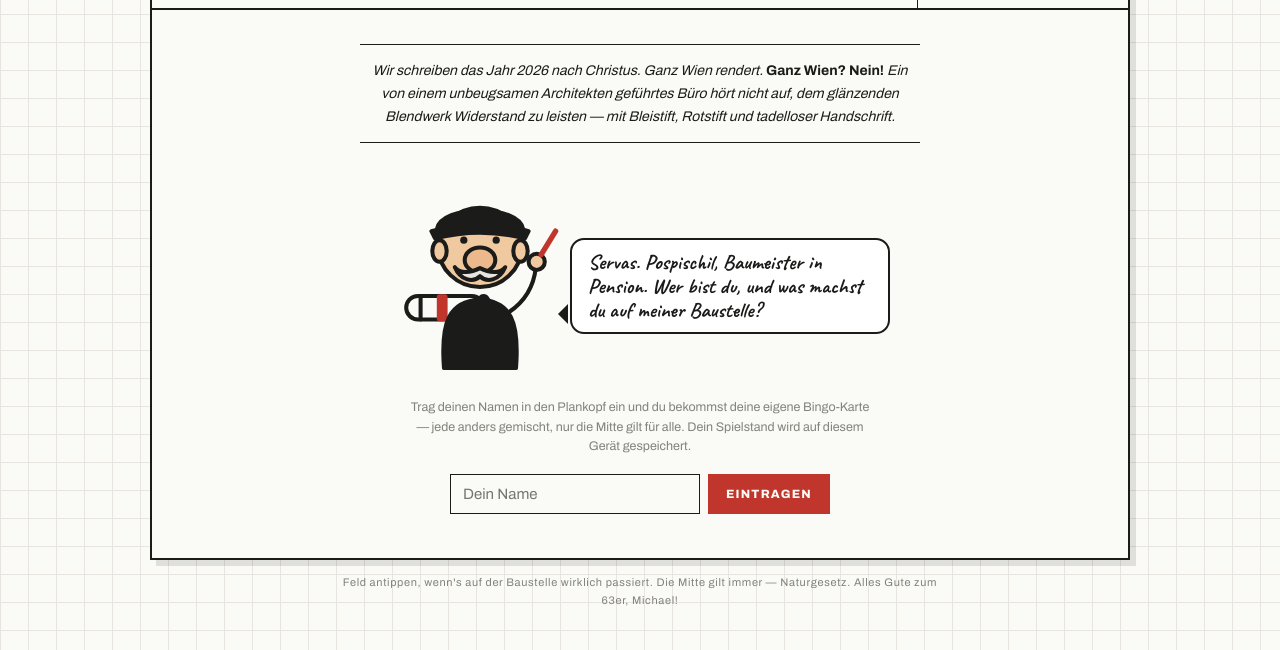
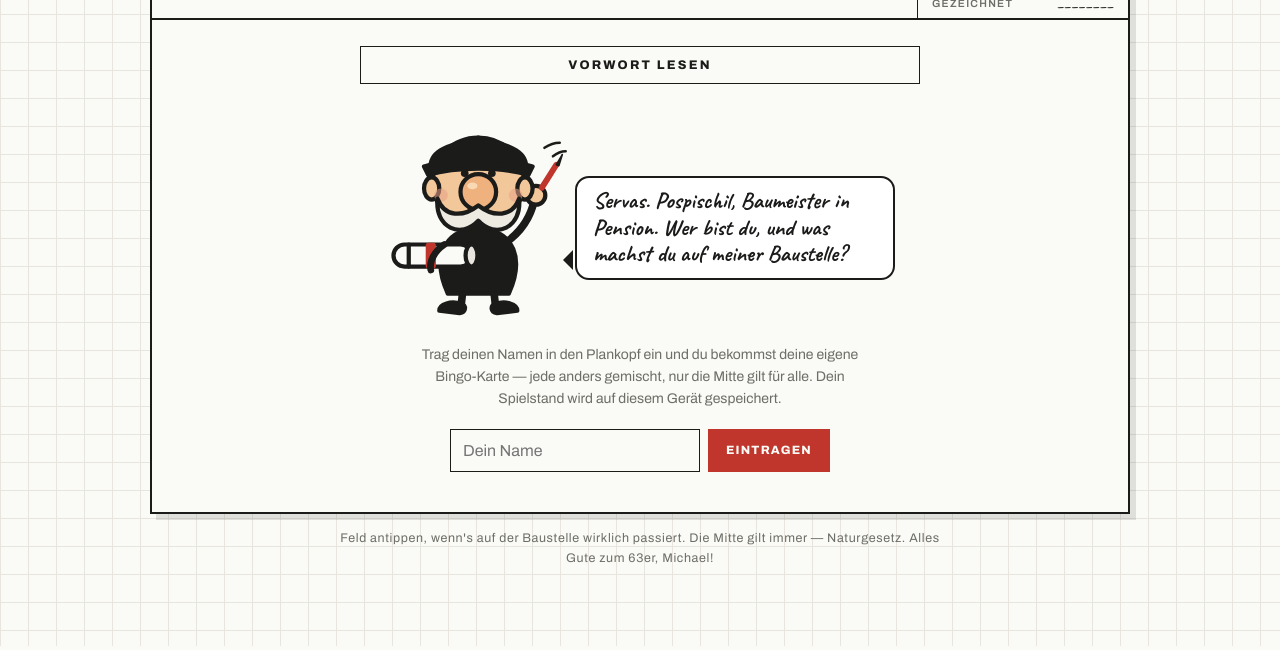
Before and after one commit to bernhardhack/baustellen-bingo, a plain HTML site: page index.html in a window 1280 px wide. Shown: the part 154-804 px from the top of the page. Drawn offline with Linux system fonts and the light colour scheme.

Commit message:
UX-Sanierung: groessere Schrift, Vorwort einklappbar, Grid-Statik saniert, Pospischil rundlicher

```diff
--- a/index.html
+++ b/index.html
@@ -21,8 +21,9 @@
     background-size: 28px 28px, 28px 28px, auto;
     color: var(--ink);
     font-family: 'Archivo', 'Helvetica Neue', Helvetica, Arial, sans-serif;
-    padding: 20px 14px 40px;
+    padding: 20px 12px 40px;
     display: flex; flex-direction: column; align-items: center;
+    overflow-x: hidden;
   }
   .frame {
     width: 100%; max-width: 980px; background: var(--paper);
@@ -33,28 +34,35 @@
   .plankopf { display: grid; grid-template-columns: 1fr auto; border-bottom: 2px solid var(--ink); }
   @media (max-width: 560px) { .plankopf { grid-template-columns: 1fr; } .plankopf-main { border-right: none !important; border-bottom: 1px solid var(--ink); } }
   .plankopf-main { padding: 18px 20px 14px; border-right: 1px solid var(--ink); }
-  .eyebrow { font-size: 11px; letter-spacing: 0.22em; text-transform: uppercase; color: var(--graphite); font-weight: 600; }
+  .eyebrow { font-size: 12px; letter-spacing: 0.2em; text-transform: uppercase; color: #6E6E68; font-weight: 600; }
   h1 { font-size: clamp(21px, 4.2vw, 38px); font-weight: 800; font-stretch: 75%; text-transform: uppercase; line-height: 1.05; margin-top: 4px; }
   h1 .red { color: var(--red); }
   .plankopf-meta { display: grid; grid-template-rows: repeat(5, 1fr); min-width: 210px; }
-  .meta-row { display: flex; justify-content: space-between; gap: 14px; align-items: center; padding: 4px 14px; border-bottom: 1px solid var(--gridline); font-size: 11px; }
+  .meta-row { display: flex; justify-content: space-between; gap: 14px; align-items: center; padding: 5px 14px; border-bottom: 1px solid var(--gridline); font-size: 12.5px; }
   .meta-row:last-child { border-bottom: none; }
-  .meta-row .k { color: var(--graphite); text-transform: uppercase; letter-spacing: 0.12em; font-weight: 600; font-size: 9.5px; }
+  .meta-row .k { color: #6E6E68; text-transform: uppercase; letter-spacing: 0.12em; font-weight: 600; font-size: 10.5px; }
   .meta-row .v { font-weight: 600; white-space: nowrap; }
   .meta-row .v.hand { font-family: 'Caveat', cursive; font-size: 16px; font-weight: 600; }
 
   /* ——— Intro / join ——— */
-  .join { padding: 34px 24px 44px; display: flex; flex-direction: column; align-items: center; gap: 18px; text-align: center; }
+  .join { padding: 26px 16px 40px; display: flex; flex-direction: column; align-items: center; gap: 18px; text-align: center; }
+  .vorwort { width: 100%; max-width: 560px; }
+  .vorwort summary {
+    list-style: none; cursor: pointer; text-align: center;
+    font-size: 12.5px; letter-spacing: 0.18em; text-transform: uppercase; font-weight: 800;
+    border: 1.5px solid var(--ink); padding: 11px 12px; user-select: none;
+  }
+  .vorwort summary::-webkit-details-marker { display: none; }
+  .vorwort[open] summary { background: var(--ink); color: var(--paper); }
   .homage {
-    max-width: 560px; font-size: 14px; line-height: 1.65; color: var(--ink);
-    font-style: italic; border-top: 1.5px solid var(--ink); border-bottom: 1.5px solid var(--ink);
-    padding: 14px 8px;
+    font-size: 15px; line-height: 1.7; color: var(--ink); font-style: italic;
+    border: 1.5px solid var(--ink); border-top: none; padding: 14px 16px;
   }
   .homage b { font-style: normal; }
   .mascot-wrap { display: flex; align-items: flex-end; gap: 0; }
-  .mascot { width: clamp(130px, 30vw, 180px); height: auto; }
+  .mascot { width: clamp(140px, 34vw, 190px); height: auto; }
   .bubble {
-    position: relative; font-family: 'Caveat', cursive; font-size: 21px; font-weight: 700;
+    position: relative; font-family: 'Caveat', cursive; font-size: 23px; font-weight: 700;
     color: var(--ink); background: #fff; border: 2.5px solid var(--ink); border-radius: 14px;
     padding: 10px 16px; max-width: 320px; margin-bottom: 46px; text-align: left; line-height: 1.15;
   }
@@ -62,9 +70,18 @@
     content: ""; position: absolute; left: -14px; bottom: 8px;
     border: 10px solid transparent; border-right-color: var(--ink); border-left: 0;
   }
-  .join p.small { font-size: 12.5px; color: var(--graphite); max-width: 460px; line-height: 1.55; }
-  .join-row { display: flex; gap: 8px; width: 100%; max-width: 380px; }
-  .join-row input { flex: 1; font-family: inherit; font-size: 15px; padding: 11px 12px; border: 1.5px solid var(--ink); background: var(--paper); }
+  @media (max-width: 470px) {
+    .mascot-wrap { flex-direction: column-reverse; align-items: center; }
+    .bubble { margin-bottom: 16px; }
+    .bubble::after {
+      left: 30px; bottom: -20px;
+      border-left: 10px solid transparent; border-right: 10px solid transparent;
+      border-top: 12px solid var(--ink); border-bottom: 0;
+    }
+  }
+  .join p.small { font-size: 14px; color: #6E6E68; max-width: 460px; line-height: 1.6; }
+  .join-row { display: flex; flex-wrap: wrap; gap: 8px; width: 100%; max-width: 380px; justify-content: center; }
+  .join-row input { flex: 1 1 170px; min-width: 0; font-family: inherit; font-size: 16px; padding: 12px; border: 1.5px solid var(--ink); background: var(--paper); }
   .join-row input:focus-visible, button:focus-visible { outline: 2px solid var(--red); outline-offset: -1px; }
   .btn-red { font-family: inherit; font-weight: 800; text-transform: uppercase; letter-spacing: 0.1em; font-size: 12px; padding: 11px 18px; background: var(--red); color: var(--paper); border: none; cursor: pointer; }
   .btn-red:disabled { opacity: 0.5; }
@@ -75,47 +92,48 @@
   .tabs button {
     flex: 1; background: transparent; border: none; border-right: 1px solid var(--ink);
     font-family: inherit; font-weight: 800; text-transform: uppercase; letter-spacing: 0.12em;
-    font-size: 11px; padding: 12px 6px; cursor: pointer; color: var(--graphite);
+    font-size: 12.5px; padding: 13px 6px; cursor: pointer; color: #6E6E68;
   }
   .tabs button:last-child { border-right: none; }
   .tabs button.active { background: var(--ink); color: var(--paper); }
 
   /* ——— Bingo ——— */
-  .body-grid { display: none; grid-template-columns: minmax(0, 1.5fr) minmax(240px, 1fr); }
+  .body-grid { display: none; grid-template-columns: minmax(0, 1.5fr) minmax(0, 1fr); }
   .body-grid.on { display: grid; }
   @media (max-width: 760px) {
-    .body-grid.on { grid-template-columns: 1fr; }
+    .body-grid.on { grid-template-columns: minmax(0, 1fr); }
     .margin-notes { border-left: none !important; border-top: 2px solid var(--ink); }
   }
-  .card-wrap { padding: 16px; }
-  .bingo { display: grid; grid-template-columns: repeat(5, 1fr); border: 1.5px solid var(--ink); }
+  .card-wrap { padding: 14px; min-width: 0; }
+  .bingo { display: grid; width: 100%; grid-template-columns: repeat(5, minmax(0, 1fr)); border: 1.5px solid var(--ink); }
   .cell {
-    position: relative; aspect-ratio: 1/1; border-right: 1px solid var(--ink); border-bottom: 1px solid var(--ink);
-    background: transparent; font-family: inherit; font-size: clamp(8px, 1.35vw, 12px); line-height: 1.25;
-    font-weight: 600; color: var(--ink); padding: 6px 5px; text-align: center;
+    position: relative; aspect-ratio: 1/1.1; min-width: 0; border-right: 1px solid var(--ink); border-bottom: 1px solid var(--ink);
+    background: transparent; font-family: inherit; font-size: clamp(10px, 1.6vw, 13.5px); line-height: 1.3;
+    font-weight: 600; color: var(--ink); padding: 5px 4px; text-align: center;
+    overflow-wrap: anywhere; hyphens: auto;
     display: flex; align-items: center; justify-content: center; cursor: pointer; transition: background 0.15s;
   }
-  @media (max-width: 760px) { .cell { font-size: 8.5px; padding: 4px 3px; } }
+  @media (max-width: 760px) { .cell { font-size: 10px; padding: 4px 2px; aspect-ratio: 1/1.25; } }
   .cell:nth-child(5n) { border-right: none; }
   .cell:nth-last-child(-n+5) { border-bottom: none; }
   .cell:hover { background: #F1EFE8; }
   .cell:focus-visible { outline: 2px solid var(--red); outline-offset: -2px; }
-  .cell.center { background: var(--ink); color: var(--paper); font-weight: 800; text-transform: uppercase; letter-spacing: 0.04em; cursor: default; font-size: clamp(7.5px, 1.2vw, 11px); }
+  .cell.center { background: var(--ink); color: var(--paper); font-weight: 800; text-transform: uppercase; letter-spacing: 0.03em; cursor: default; font-size: clamp(9px, 1.4vw, 12px); }
   .cell svg.mark { position: absolute; inset: 6%; pointer-events: none; }
   .cell.done:not(.center) { background: var(--red-soft); }
-  .bingo-count { margin-top: 12px; display: flex; align-items: center; gap: 12px; font-size: 12px; color: var(--graphite); text-transform: uppercase; letter-spacing: 0.14em; font-weight: 600; flex-wrap: wrap; }
+  .bingo-count { margin-top: 12px; display: flex; align-items: center; gap: 12px; font-size: 13px; color: #6E6E68; text-transform: uppercase; letter-spacing: 0.12em; font-weight: 600; flex-wrap: wrap; }
   .stamp { font-family: 'Caveat', cursive; font-size: 26px; color: var(--red); font-weight: 700; transform: rotate(-4deg); border: 2px solid var(--red); padding: 0 10px; border-radius: 3px; }
-  .reset { background: none; border: none; font-family: inherit; font-size: 10px; letter-spacing: 0.1em; text-transform: uppercase; color: var(--graphite); text-decoration: underline; cursor: pointer; margin-left: auto; }
+  .reset { background: none; border: none; font-family: inherit; font-size: 12px; letter-spacing: 0.1em; text-transform: uppercase; color: #6E6E68; text-decoration: underline; cursor: pointer; margin-left: auto; padding: 8px 4px; }
 
   /* ——— Randnotizen ——— */
   .margin-notes { border-left: 2px solid var(--ink); display: flex; flex-direction: column; min-height: 0; }
-  .notes-head { padding: 12px 16px 10px; border-bottom: 1px solid var(--ink); font-size: 11px; letter-spacing: 0.2em; text-transform: uppercase; font-weight: 700; display: flex; justify-content: space-between; align-items: baseline; }
-  .notes-head span:last-child { color: var(--graphite); font-weight: 600; letter-spacing: 0.1em; font-size: 9.5px; }
-  .notes-scroll { padding: 14px 16px; overflow-y: auto; max-height: 430px; display: flex; flex-direction: column; gap: 16px; }
-  @media (max-width: 760px) { .notes-scroll { max-height: 280px; } }
-  .note .ref { font-size: 9.5px; text-transform: uppercase; letter-spacing: 0.14em; color: var(--graphite); font-weight: 700; margin-bottom: 2px; }
-  .note .txt { font-family: 'Caveat', cursive; font-size: 20px; line-height: 1.25; color: var(--red); font-weight: 600; }
-  .note.bingo .txt { font-size: 23px; text-decoration: underline; }
+  .notes-head { padding: 12px 16px 10px; border-bottom: 1px solid var(--ink); font-size: 12px; letter-spacing: 0.18em; text-transform: uppercase; font-weight: 700; display: flex; flex-wrap: wrap; gap: 6px; justify-content: space-between; align-items: baseline; }
+  .notes-head span:last-child { color: #6E6E68; font-weight: 600; letter-spacing: 0.1em; font-size: 10.5px; }
+  .notes-scroll { padding: 14px 16px 18px; overflow-y: auto; max-height: 430px; display: flex; flex-direction: column; gap: 16px; }
+  @media (max-width: 760px) { .notes-scroll { max-height: 320px; } }
+  .note .ref { font-size: 10.5px; text-transform: uppercase; letter-spacing: 0.14em; color: #6E6E68; font-weight: 700; margin-bottom: 2px; }
+  .note .txt { font-family: 'Caveat', cursive; font-size: 22px; line-height: 1.25; color: var(--red); font-weight: 600; }
+  .note.bingo .txt { font-size: 25px; text-decoration: underline; }
 
   /* ——— Sprechstunde ——— */
   .sprech { display: none; padding: 26px 20px 34px; flex-direction: column; align-items: center; gap: 16px; text-align: center; }
@@ -138,7 +156,7 @@
     70%  { transform: scale(1) rotate(var(--rot, -6deg)); opacity: 1; }
     100% { transform: scale(1) rotate(var(--rot, -6deg)) translateY(-14px); opacity: 0; }
   }
-  .hint { font-size: 11px; color: var(--graphite); text-align: center; margin-top: 14px; letter-spacing: 0.06em; max-width: 620px; line-height: 1.6; }
+  .hint { font-size: 12.5px; color: #6E6E68; text-align: center; margin-top: 14px; letter-spacing: 0.05em; max-width: 620px; line-height: 1.6; }
   @media (prefers-reduced-motion: reduce) { .burst { animation: none; opacity: 0; } * { transition: none !important; } }
 </style>
 </head>
@@ -161,11 +179,14 @@
 
   <!-- Intro -->
   <div class="join" id="joinScreen">
-    <div class="homage">
-      Wir schreiben das Jahr 2026 nach Christus. Ganz Wien rendert. <b>Ganz Wien? Nein!</b>
-      Ein von einem unbeugsamen Architekten geführtes Büro hört nicht auf, dem glänzenden
-      Blendwerk Widerstand zu leisten — mit Bleistift, Rotstift und tadelloser Handschrift.
-    </div>
+    <details class="vorwort">
+      <summary>Vorwort lesen</summary>
+      <div class="homage">
+        Wir schreiben das Jahr 2026 nach Christus. Ganz Wien rendert. <b>Ganz Wien? Nein!</b>
+        Ein von einem unbeugsamen Architekten geführtes Büro hört nicht auf, dem glänzenden
+        Blendwerk Widerstand zu leisten — mit Bleistift, Rotstift und tadelloser Handschrift.
+      </div>
+    </details>
     <div class="mascot-wrap">
       <div id="mascotJoin"></div>
       <div class="bubble">Servas. Pospischil, Baumeister in Pension. Wer bist du, und was machst du auf meiner Baustelle?</div>
@@ -355,38 +376,50 @@ const BURST_WORDS = ["ZACK!", "PENG!", "KRRK!", "SO!", "HOPPLA!"];
 
 // ——— Mascot: Original-Comicfigur, Feder von der KI, Seele vom Bau ———
 const MASCOT_SVG = `
-<svg class="mascot" viewBox="0 0 200 240" xmlns="http://www.w3.org/2000/svg" role="img" aria-label="Baumeister Pospischil">
-  <g stroke="#1B1B1A" stroke-width="4.5" stroke-linecap="round" stroke-linejoin="round">
-    <!-- Plan roll under arm -->
+<svg class="mascot" viewBox="0 0 224 260" xmlns="http://www.w3.org/2000/svg" role="img" aria-label="Baumeister Pospischil">
+  <g stroke="#1B1B1A" stroke-width="5" stroke-linecap="round" stroke-linejoin="round">
+    <!-- tiny legs, big shoes -->
+    <line x1="92" y1="220" x2="90" y2="238" stroke-width="9"/>
+    <line x1="128" y1="220" x2="130" y2="238" stroke-width="9"/>
+    <path d="M64 246 C64 238 78 234 90 238 C96 240 96 248 88 249 Z" fill="#1B1B1A"/>
+    <path d="M156 246 C156 238 142 234 130 238 C124 240 124 248 132 249 Z" fill="#1B1B1A"/>
+    <!-- pear body -->
+    <path d="M74 226 C56 186 66 152 110 148 C154 152 164 186 146 226 Z" fill="#1B1B1A"/>
+    <!-- plan roll clamped under the left arm -->
     <g>
-      <rect x="18" y="150" width="86" height="26" rx="13" fill="#FAFAF6"/>
-      <line x1="34" y1="150" x2="34" y2="176"/>
-      <rect x="52" y="148" width="12" height="30" rx="3" fill="#C0362C" stroke="none"/>
-      <ellipse cx="104" cy="163" rx="7" ry="13" fill="#E7E5DD"/>
+      <rect x="10" y="168" width="92" height="26" rx="13" fill="#FAFAF6"/>
+      <line x1="28" y1="168" x2="28" y2="194"/>
+      <rect x="48" y="166" width="12" height="30" rx="3" fill="#C0362C" stroke="none"/>
+      <ellipse cx="102" cy="181" rx="7" ry="13" fill="#E7E5DD"/>
     </g>
-    <!-- Body -->
-    <path d="M60 230 C56 178 66 156 100 154 C134 156 144 178 140 230 Z" fill="#1B1B1A"/>
-    <!-- Arm raised with pencil -->
-    <path d="M132 168 C150 156 160 138 162 118" fill="none"/>
-    <circle cx="163" cy="112" r="9" fill="#F0C9A0"/>
-    <line x1="168" y1="104" x2="184" y2="78" stroke="#C0362C" stroke-width="6"/>
-    <!-- Head -->
-    <ellipse cx="100" cy="96" rx="46" ry="44" fill="#F0C9A0"/>
-    <!-- Ears -->
-    <ellipse cx="55" cy="100" rx="8" ry="12" fill="#F0C9A0"/>
-    <ellipse cx="145" cy="100" rx="8" ry="12" fill="#F0C9A0"/>
-    <!-- Big comic nose -->
-    <ellipse cx="100" cy="110" rx="17" ry="14" fill="#EBB98B"/>
-    <!-- Eyes + mighty brows -->
-    <circle cx="82" cy="88" r="4" fill="#1B1B1A" stroke="none"/>
-    <circle cx="118" cy="88" r="4" fill="#1B1B1A" stroke="none"/>
-    <path d="M68 78 C76 72 88 72 94 77" fill="none" stroke-width="6"/>
-    <path d="M106 77 C112 72 124 72 132 78" fill="none" stroke-width="6"/>
-    <!-- Walrus mustache -->
-    <path d="M72 118 C78 132 92 136 100 128 C108 136 122 132 128 118 C122 126 110 124 100 119 C90 124 78 126 72 118 Z" fill="#E7E5DD"/>
-    <!-- Flat cap -->
-    <path d="M52 76 C56 48 144 48 148 76 C132 66 68 66 52 76 Z" fill="#1B1B1A"/>
-    <path d="M46 78 C80 68 120 68 154 78 L150 86 C118 78 82 78 50 86 Z" fill="#1B1B1A"/>
+    <path d="M70 168 C58 176 52 188 54 198" fill="none" stroke-width="8"/>
+    <!-- right arm raised, red pencil, motion lines -->
+    <path d="M142 166 C162 152 172 134 176 116" fill="none" stroke-width="9"/>
+    <circle cx="178" cy="110" r="11" fill="#F2C79A"/>
+    <line x1="185" y1="101" x2="202" y2="74" stroke="#C0362C" stroke-width="7"/>
+    <path d="M202 74 L209 62 L205 75 Z" fill="#1B1B1A" stroke-width="2"/>
+    <path d="M188 54 C194 50 200 48 206 48 M198 64 C203 60 208 58 213 58" stroke-width="3" fill="none"/>
+    <!-- head -->
+    <ellipse cx="110" cy="94" rx="54" ry="52" fill="#F2C79A"/>
+    <ellipse cx="55" cy="102" rx="9" ry="13" fill="#F2C79A"/>
+    <ellipse cx="165" cy="102" rx="9" ry="13" fill="#F2C79A"/>
+    <!-- cheeks -->
+    <circle cx="66" cy="110" r="8" fill="#E8A088" stroke="none" opacity="0.55"/>
+    <circle cx="154" cy="110" r="8" fill="#E8A088" stroke="none" opacity="0.55"/>
+    <!-- eyes close together, mighty brows -->
+    <circle cx="94" cy="84" r="4.5" fill="#1B1B1A" stroke="none"/>
+    <circle cx="126" cy="84" r="4.5" fill="#1B1B1A" stroke="none"/>
+    <path d="M78 74 C86 66 98 66 104 72" fill="none" stroke-width="8"/>
+    <path d="M116 72 C122 66 134 66 142 74" fill="none" stroke-width="8"/>
+    <!-- big bulbous nose with shine -->
+    <circle cx="110" cy="106" r="21" fill="#EFB27E"/>
+    <ellipse cx="103" cy="99" rx="6" ry="4" fill="#F8D9B4" stroke="none"/>
+    <!-- mighty drooping mustache -->
+    <path d="M62 114 C58 148 90 162 110 140 C130 162 162 148 158 114 C150 136 128 136 110 122 C92 136 70 136 62 114 Z" fill="#ECEAE1"/>
+    <!-- flat cap with button -->
+    <path d="M54 72 C60 38 160 38 166 72 C148 60 72 60 54 72 Z" fill="#1B1B1A"/>
+    <path d="M46 76 C82 64 138 64 174 76 L169 86 C136 76 84 76 51 86 Z" fill="#1B1B1A"/>
+    <circle cx="110" cy="46" r="4" fill="#1B1B1A"/>
   </g>
 </svg>`;
 
```
